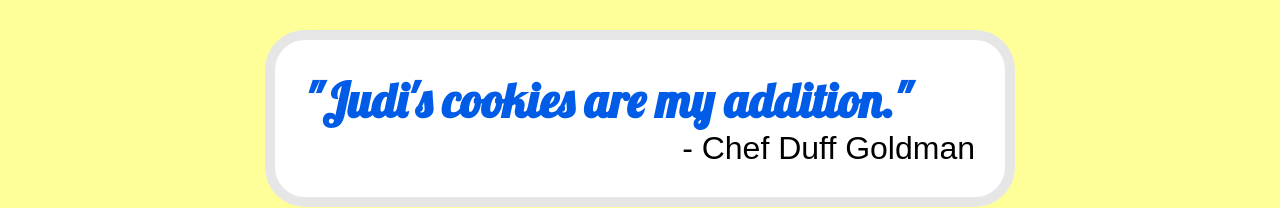
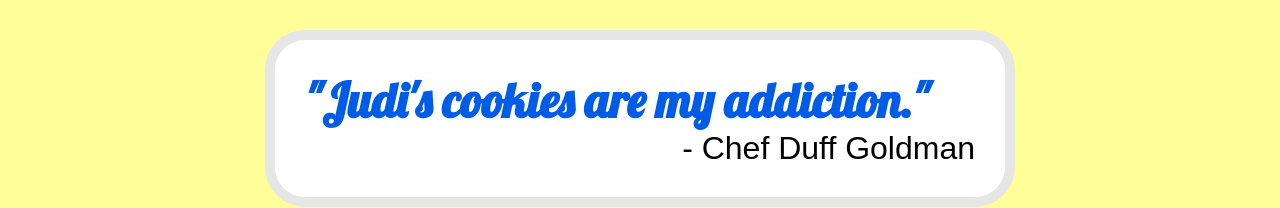
Before and after one commit to ifbencode/Small-Business-Landing-Page, a plain HTML site: page index.html in a window 1280 px wide. Shown: the part 1250-1458 px from the top of the page. Drawn offline with Linux system fonts and the light colour scheme; a web font is replaced by a local one.

Commit message:
spelling change
addition > addiction

```diff
--- a/index.html
+++ b/index.html
@@ -72,7 +72,7 @@
 		</div>
 	</div>
 	<div id="bubble2">
-		<div class="line1">"Judi's cookies are my addition."</div>
+		<div class="line1">"Judi's cookies are my addiction."</div>
 		<div class="line2">- Chef Duff Goldman</div>
 	</div>
 <footer id="footer">
```
